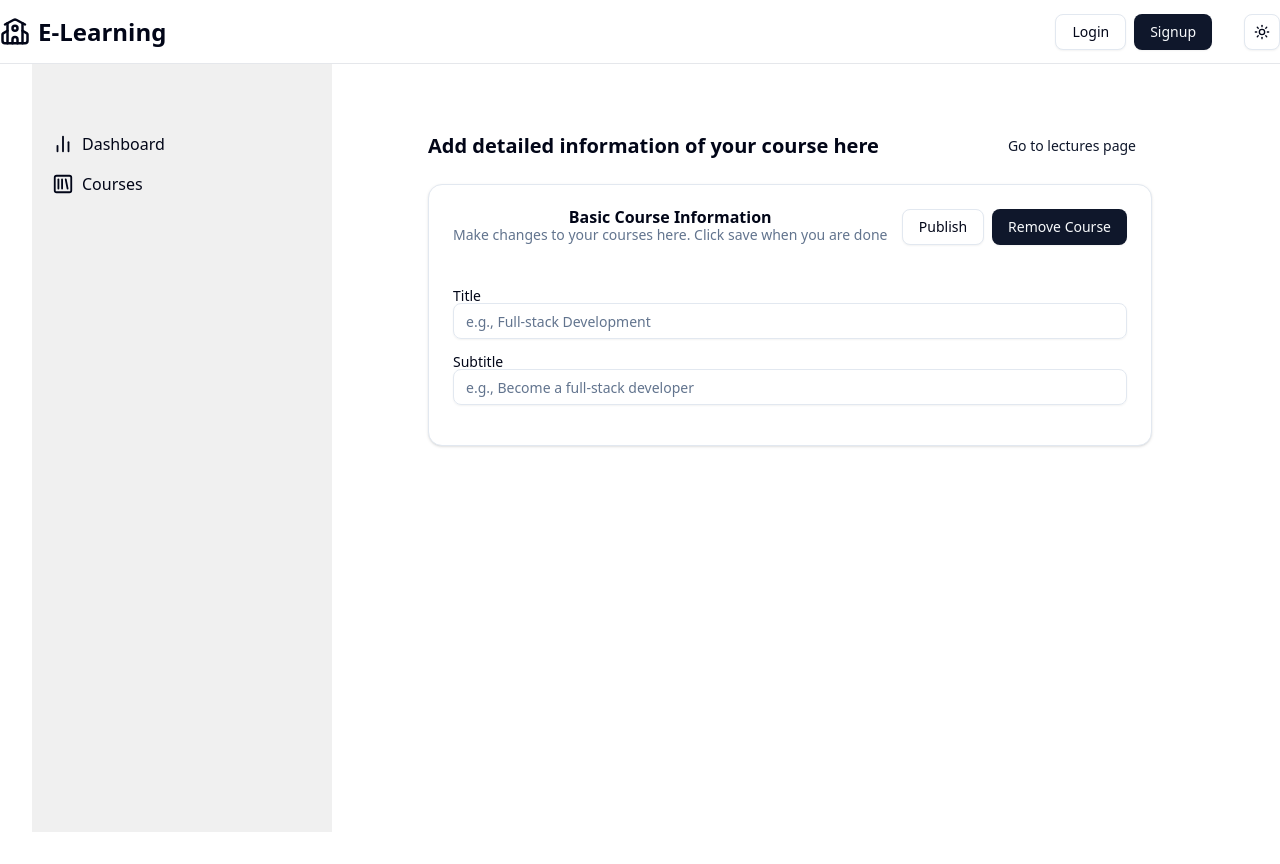
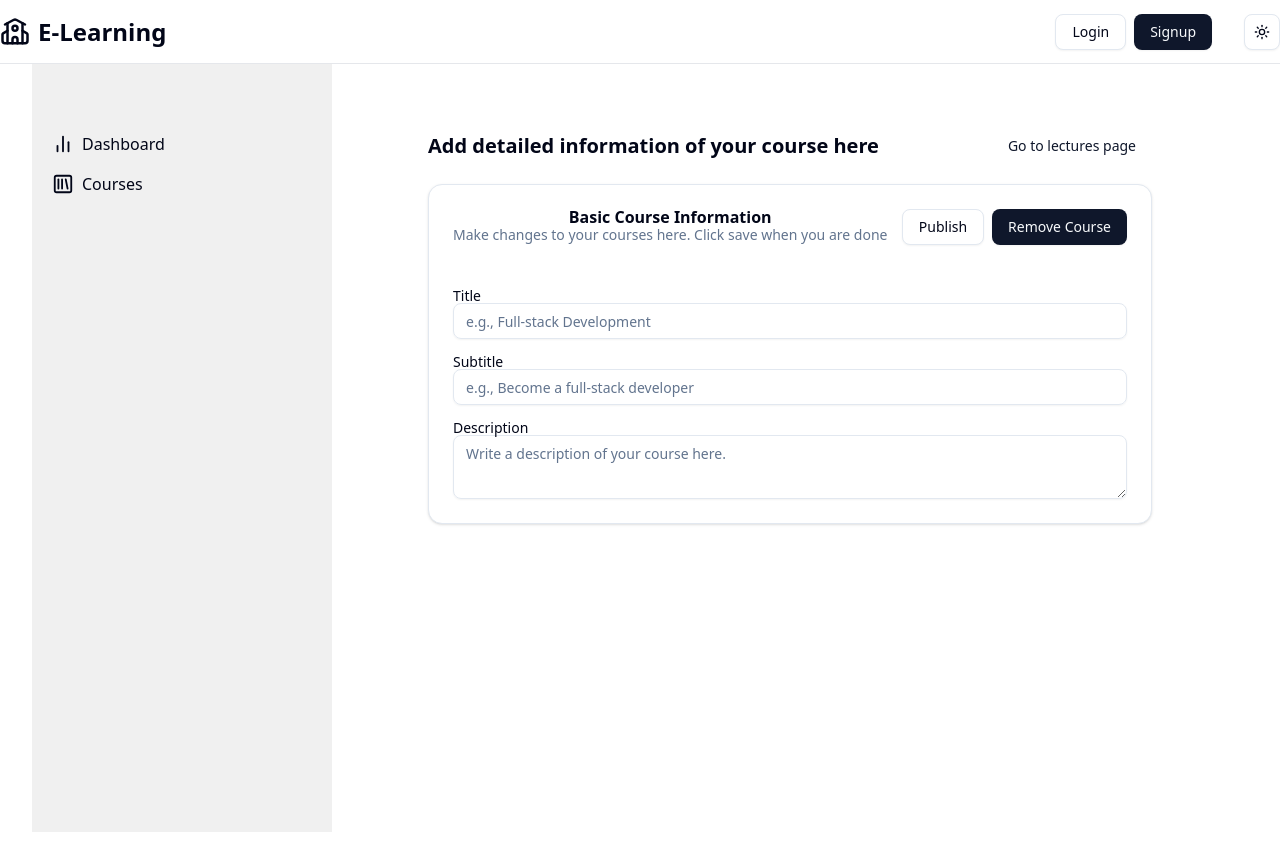
Before and after one commit to Salman7236/LMS, a React (Vite) app in the folder client/: page /admin/course/1 in a window 1280 px wide. Built offline with nearby package versions, Linux system fonts and the light colour scheme; no server answers.

Commit message:
Add text area desc. on course detail page instead of a rich text editor

```diff
--- a/client/src/components/RichTextEditor.jsx
+++ b/client/src/components/RichTextEditor.jsx
@@ -1,11 +1,7 @@
-import React from 'react'
+import React from "react";
 
 const RichTextEditor = () => {
-  return (
-    <div>
+  return <div>RichTextEditor</div>;
+};
 
-    </div>
-  )
-}
-
-export default RichTextEditor
+export default RichTextEditor;
--- /dev/null
+++ b/client/src/components/ui/textarea.jsx
@@ -0,0 +1,20 @@
+import * as React from "react"
+
+import { cn } from "@/lib/utils"
+
+function Textarea({
+  className,
+  ...props
+}) {
+  return (
+    <textarea
+      data-slot="textarea"
+      className={cn(
+        "border-input placeholder:text-muted-foreground focus-visible:border-ring focus-visible:ring-ring/50 aria-invalid:ring-destructive/20 dark:aria-invalid:ring-destructive/40 aria-invalid:border-destructive dark:bg-input/30 flex field-sizing-content min-h-16 w-full rounded-md border bg-transparent px-3 py-2 text-base shadow-xs transition-[color,box-shadow] outline-none focus-visible:ring-[3px] disabled:cursor-not-allowed disabled:opacity-50 md:text-sm",
+        className
+      )}
+      {...props} />
+  );
+}
+
+export { Textarea }
--- a/client/src/pages/admin/course/CourseTab.jsx
+++ b/client/src/pages/admin/course/CourseTab.jsx
@@ -1,4 +1,5 @@
 import { Button } from "@/components/ui/button";
+import { Textarea } from "@/components/ui/textarea";
 import {
   Card,
   CardContent,
@@ -47,8 +48,8 @@ const CourseTab = () => {
             />
           </div>
           <div>
-            {/* <Label>Description</Label>
-            <RichTextEditor /> */}
+            <Label>Description</Label>
+            <Textarea placeholder="Write a description of your course here." />
           </div>
         </div>
       </CardContent>
--- a/client/src/pages/login.jsx
+++ b/client/src/pages/login.jsx
@@ -17,7 +17,7 @@ import { useEffect, useState } from "react";
 import {
   useLoginUserMutation,
   useRegisterUserMutation,
-} from "@/features/api/authAPI";
+} from "@/features/api/authApi";
 import { useNavigate } from "react-router-dom";
 
 const Login = () => {
```
